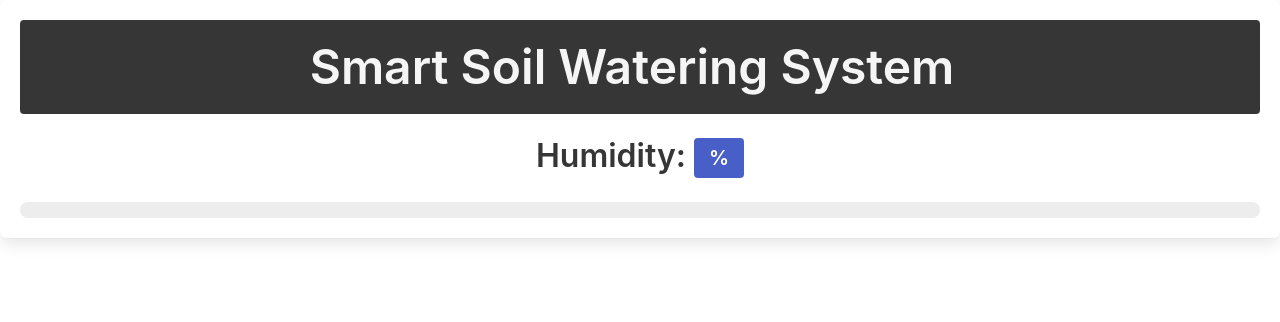
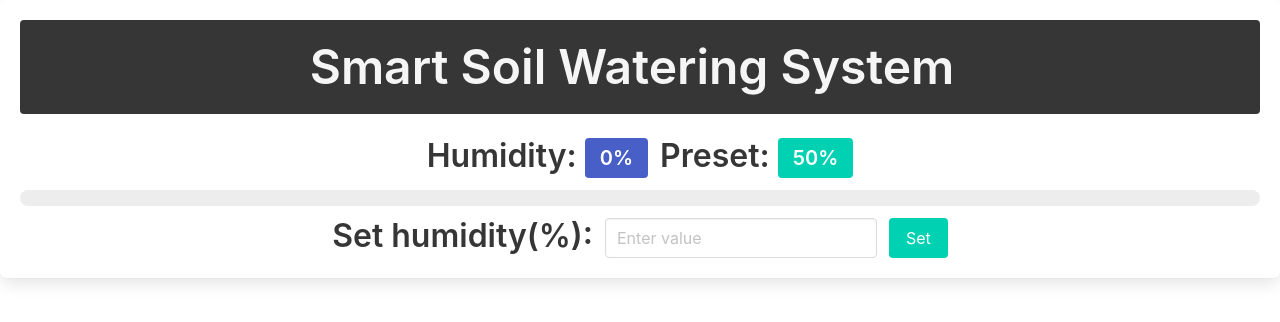
Before and after one commit to globlo/Smart-Soil-Watering-System, a React (Create React App) app in the folder client/: page / in a window 1280 px wide. Shown: the top 322 px of the page. Built offline with nearby package versions, Linux system fonts and the light colour scheme; no server answers.

Commit message:
Sending desired humidity value from React to node.js express

```diff
--- a/client/src/App.js
+++ b/client/src/App.js
@@ -5,16 +5,40 @@ import React, { useState, useEffect } from "react";
 
 function App() {
 
-  const [data, setData] = useState(0); // data = 0; setData() is a method  // state is built-in React object that is used to contain data
-  //
+  const [humidityValue, setHumidityValue] = useState(0); // data = 0; setData() is a method  // state is built-in React object that is used to contain data
+  const [presetValue, setPresetValue] = useState(50);
+
   useEffect(() => {
     fetch("/getMoisture")
       .then(res => res.json())
-      .then(res_json => setData(res_json))
-      .catch(() => console.log("error"));
+      .then(res_json => {
+        setHumidityValue(res_json.humidity);
+        setPresetValue(res_json.preset);
+      })
+      .catch(error => console.error(error));
   }, []);
 
-  console.count(data.humidity);
+  console.count(humidityValue);
+
+  const sendPreset = (presetVal) =>{
+    // console.count(presetValue)
+    fetch('/sendPreset', {
+      method: 'POST',
+      headers: {
+        'Content-Type': 'application/json'
+      },
+      body: JSON.stringify({
+        presetVal: presetVal
+      })
+    })
+      .then(res => res.json())
+      .then(res_json => {
+        setHumidityValue(res_json.humidity);
+        setPresetValue(res_json.preset);
+      })
+      .catch(error => console.error(error));
+
+  };
 
   return (
 
@@ -26,15 +50,32 @@ function App() {
         <div class="container is-fullhd">
 
           <div class="notification is-dark">
+            <h1 class="title is-1 has-text-light" >Smart Soil Watering System</h1>
+          </div>
 
-            <h1 class="title is-1 has-text-light" >Smart Soil Watering System</h1>
+          <div class="field is-grouped is-grouped-centered">
+            <div class="control">
+              <div class="title">Humidity: <span><p class="tag is-link is-large">{humidityValue}%</p></span></div>
+            </div>
+            <div class="control">
+              <div class="title">Preset: <span><p class="tag is-primary is-large">{presetValue}%</p></span></div>
+            </div>
+          </div>
 
+          <div class="field is-grouped is-grouped-centered">
+            <progress class="progress is-link" value={parseInt(humidityValue)} max="100"></progress>
           </div>
-          <div>
 
-            <div class="title">Humidity: <span class="tag is-link is-large">{data.humidity}%</span> </div>
-            <progress class="progress is-link" value={parseInt(data.humidity)} max="100"></progress>
-
+          <div class="field is-grouped is-grouped-centered">
+            <div class="control">
+              <div class="title">Set humidity(%):</div>
+            </div>
+            <div class="control">
+              <input class="input" type="text" placeholder="Enter value" onChange={(e) => setPresetValue(e.target.value)}/>
+            </div>
+            <div class="control">
+              <button class="button is-primary" onClick={() => sendPreset(presetValue)}>Set</button>
+            </div>
           </div>
 
         </div>
```
Also changed, not shown: 1 other file (tests, documents, lock files or other folders).
